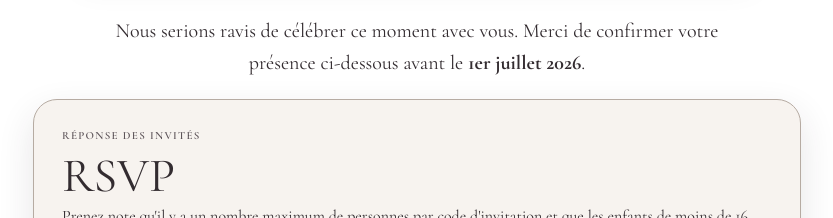
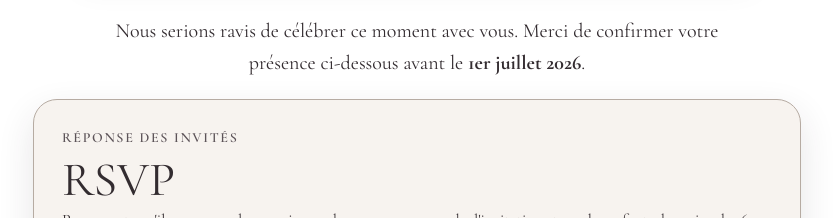
Before and after one commit to Freshafro/wedding-invitation, a Next.js app: page / in a window 1280 px wide. Shown: the part 2340-2558 px from the top of the page, without its empty margins (223-1056 px from the left). Built offline with nearby package versions, Linux system fonts and the light colour scheme; no server answers.

Commit message:
Change form label font size

```diff
--- a/components/RsvpForm.tsx
+++ b/components/RsvpForm.tsx
@@ -409,7 +409,7 @@ export function RsvpForm({
       aria-busy={isSubmitting}
     >
       <div className="space-y-2">
-        <p className="text-[11px] font-semibold uppercase tracking-[0.12em] text-[#5c5358]">{t.kicker}</p>
+        <p className="text-sm font-semibold uppercase tracking-[0.12em] text-[#5c5358]">{t.kicker}</p>
         <h2 className="font-display text-4xl leading-none sm:text-5xl">{t.title}</h2>
         {maxPeoplePerInvitationMessage ? (
           <p className="font-display w-full text-justify text-sm leading-none sm:text-left sm:text-base">{maxPeoplePerInvitationMessage}</p>
```
